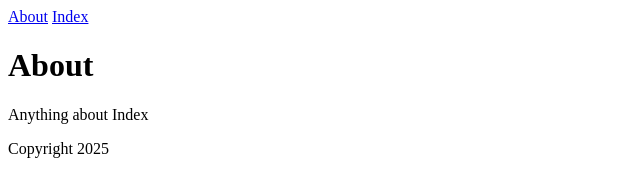
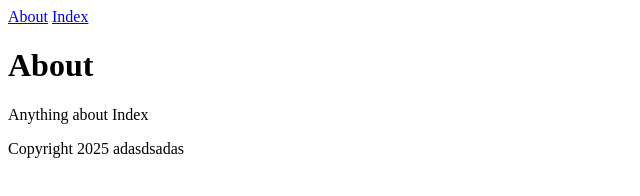
Before and after one commit to brennon24/WebDev1, a plain HTML site: page index.html in a window 1280 px wide. Shown: the full height of the page, 0-640 px from the left. Drawn offline with Linux system fonts and the light colour scheme.

Commit message:
new file

```diff
--- a/index.html
+++ b/index.html
@@ -17,7 +17,7 @@
       <h1>About</h1>
       <p>Anything about Index</p>
       <footer>
-        <p>Copyright 2025</p>
+        <p>Copyright 2025 adasdsadas</p>
       </footer>
     </main>
   </body>
```
